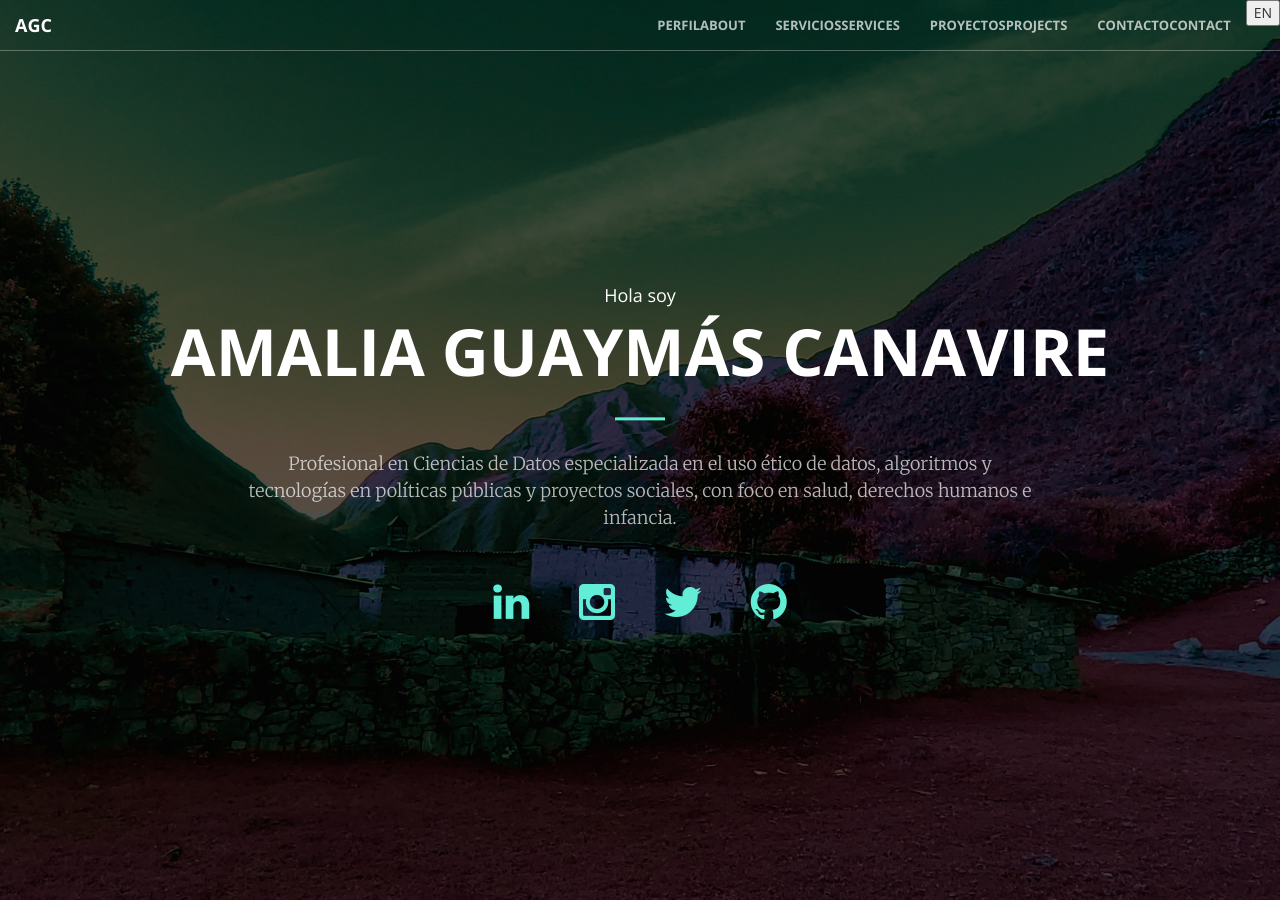
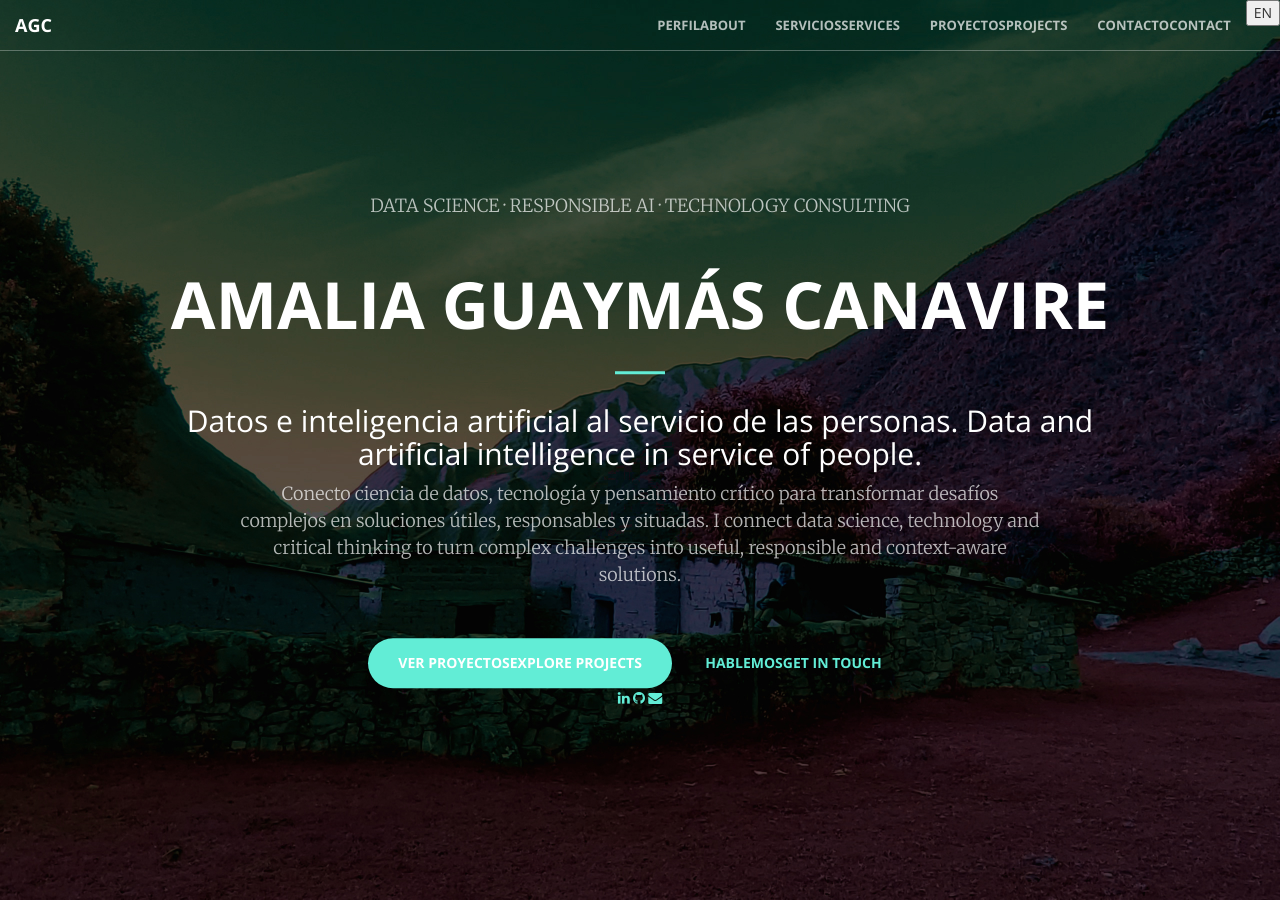
Before and after one commit to AmaliaGuaymasCanavire/amaliaguaymascanavire.github.io, a Jekyll site: the page built from index.html, in a window 1280 px wide and 900 px high. Built offline with Jekyll 4.4.1, drawn with Linux system fonts in a browser that asks for light colours.

Commit message:
Refresh bilingual personal website: _includes/header.html

```diff
--- a/_includes/header.html
+++ b/_includes/header.html
@@ -1,35 +1,26 @@
-<header>
+<header class="hero">
   <div class="header-content">
-        <div class="header-content-inner transparencia">
-            <h4>Hola soy </h4>
+    <div class="header-content-inner">
+      <p class="hero-kicker">DATA SCIENCE · RESPONSIBLE AI · TECHNOLOGY CONSULTING</p>
       <h1>Amalia Guaymás Canavire</h1>
       <hr>
-            <p>Profesional en Ciencias de Datos especializada en el uso ético de datos, algoritmos y tecnologías en políticas públicas y proyectos sociales, con foco en salud, derechos humanos e infancia.</p>
-			<div class="row">
-					<div class="col-md-1 col-md-offset-4 text-center">
-						<a href="https://www.linkedin.com/in/{{ site.linkedin_username }}">
-							<i class="fa fa-linkedin fa-3x wow bounceIn" data-wow-delay=".1s"></i>
-
-						</a>
+      <h2 class="hero-statement">
+        <span data-lang="es">Datos e inteligencia artificial al servicio de las personas.</span>
+        <span data-lang="en">Data and artificial intelligence in service of people.</span>
+      </h2>
+      <p class="hero-description">
+        <span data-lang="es">Conecto ciencia de datos, tecnología y pensamiento crítico para transformar desafíos complejos en soluciones útiles, responsables y situadas.</span>
+        <span data-lang="en">I connect data science, technology and critical thinking to turn complex challenges into useful, responsible and context-aware solutions.</span>
+      </p>
+      <div class="hero-actions">
+        <a href="#portfolio" class="btn btn-primary btn-xl"><span data-lang="es">Ver proyectos</span><span data-lang="en">Explore projects</span></a>
+        <a href="#contact" class="btn btn-outline btn-xl"><span data-lang="es">Hablemos</span><span data-lang="en">Get in touch</span></a>
       </div>
-
-					<div class="col-md-1 text-center">
-						<a href="https://www.instagram.com/{{ site.ig_username }}">
-							<i class="fa fa-instagram fa-3x wow bounceIn" data-wow-delay=".1s"></i>
-						</a>
-					</div>
-					<div class="col-md-1 text-center">
-						<a href="https://twitter.com/{{ site.twitter_username }}">
-							<i class="fa fa-twitter fa-3x wow bounceIn" data-wow-delay=".1s"></i>
-						</a>
-					</div>
-					<div class="col-md-1  text-center">
-						<a href="https://github.com/{{ site.github_username }}">
-						<i class="fa fa-github fa-3x wow bounceIn" data-wow-delay=".1s"></i>
-						</a>
+      <div class="social-links">
+        <a href="https://www.linkedin.com/in/{{ site.linkedin_username }}/" aria-label="LinkedIn"><i class="fa fa-linkedin"></i></a>
+        <a href="https://github.com/{{ site.github_username }}" aria-label="GitHub"><i class="fa fa-github"></i></a>
+        <a href="mailto:{{ site.email }}" aria-label="Email"><i class="fa fa-envelope"></i></a>
       </div>
     </div>
   </div>
-
-    </div>
 </header>
```
Lines whose indentation alone changed are shown as unchanged.
